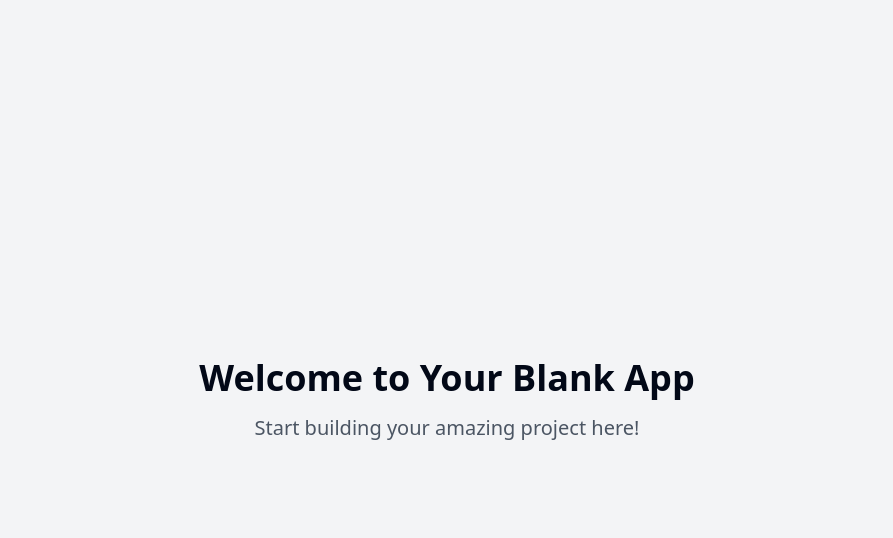
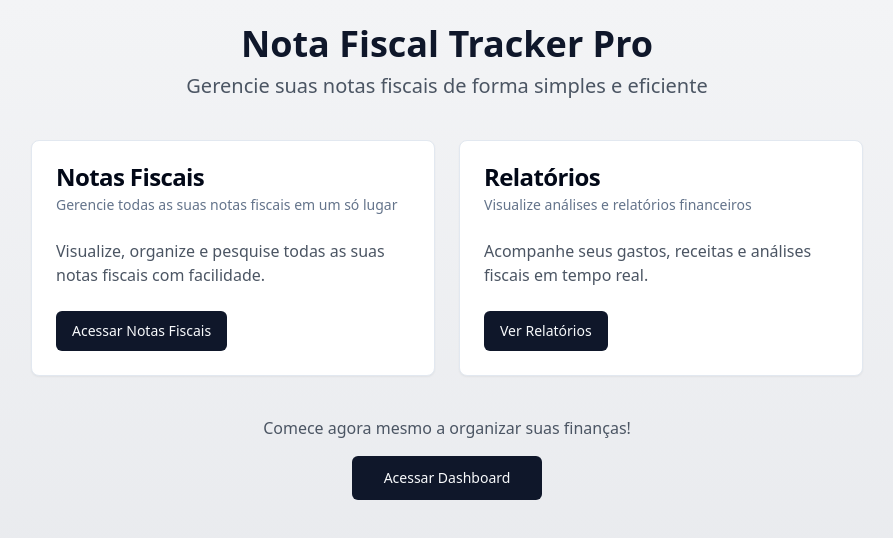
Before and after one commit to Estratetico1/nota-fiscal-tracker-pro, a React (Vite) app: page / in a window 1280 px wide. Shown: the top 538 px of the page, without its empty margins (193-1086 px from the left). Built offline with nearby package versions, Linux system fonts and the light colour scheme.

Commit message:
feat: Initial blank app setup
Initial setup for a blank React app.

```diff
--- a/src/App.tsx
+++ b/src/App.tsx
@@ -1,3 +1,4 @@
+
 import { Toaster } from "@/components/ui/toaster";
 import { Toaster as Sonner } from "@/components/ui/sonner";
 import { TooltipProvider } from "@/components/ui/tooltip";
@@ -5,6 +6,10 @@ import { QueryClient, QueryClientProvider } from "@tanstack/react-query";
 import { BrowserRouter, Routes, Route } from "react-router-dom";
 import Index from "./pages/Index";
 import NotFound from "./pages/NotFound";
+import Dashboard from "./pages/Dashboard";
+import InvoiceList from "./pages/InvoiceList";
+import Reports from "./pages/Reports";
+import Settings from "./pages/Settings";
 
 const queryClient = new QueryClient();
 
@@ -16,6 +21,10 @@ const App = () => (
       <BrowserRouter>
         <Routes>
           <Route path="/" element={<Index />} />
+          <Route path="/dashboard" element={<Dashboard />} />
+          <Route path="/invoices" element={<InvoiceList />} />
+          <Route path="/reports" element={<Reports />} />
+          <Route path="/settings" element={<Settings />} />
           {/* ADD ALL CUSTOM ROUTES ABOVE THE CATCH-ALL "*" ROUTE */}
           <Route path="*" element={<NotFound />} />
         </Routes>
--- /dev/null
+++ b/src/pages/Dashboard.tsx
@@ -0,0 +1,60 @@
+
+import { Card, CardContent, CardDescription, CardHeader, CardTitle } from "@/components/ui/card";
+import { Link } from "react-router-dom";
+import { Button } from "@/components/ui/button";
+
+const Dashboard = () => {
+  return (
+    <div className="min-h-screen bg-gray-50 p-6">
+      <div className="container mx-auto max-w-6xl">
+        <header className="mb-8">
+          <h1 className="text-3xl font-bold">Dashboard</h1>
+          <p className="text-gray-600">Bem-vindo ao seu painel de controle</p>
+        </header>
+
+        <div className="grid md:grid-cols-2 lg:grid-cols-3 gap-6">
+          <Card>
+            <CardHeader>
+              <CardTitle>Notas Fiscais</CardTitle>
+              <CardDescription>Gerenciamento de notas fiscais</CardDescription>
+            </CardHeader>
+            <CardContent>
+              <p className="mb-4">Acesse e gerencie todas as suas notas fiscais em um só lugar.</p>
+              <Button asChild variant="outline" className="w-full">
+                <Link to="/invoices">Ver Notas Fiscais</Link>
+              </Button>
+            </CardContent>
+          </Card>
+
+          <Card>
+            <CardHeader>
+              <CardTitle>Relatórios</CardTitle>
+              <CardDescription>Análises e estatísticas</CardDescription>
+            </CardHeader>
+            <CardContent>
+              <p className="mb-4">Visualize relatórios detalhados sobre suas transações financeiras.</p>
+              <Button asChild variant="outline" className="w-full">
+                <Link to="/reports">Ver Relatórios</Link>
+              </Button>
+            </CardContent>
+          </Card>
+
+          <Card>
+            <CardHeader>
+              <CardTitle>Configurações</CardTitle>
+              <CardDescription>Preferências do sistema</CardDescription>
+            </CardHeader>
+            <CardContent>
+              <p className="mb-4">Configure as preferências e opções do seu sistema.</p>
+              <Button asChild variant="outline" className="w-full">
+                <Link to="/settings">Configurar</Link>
+              </Button>
+            </CardContent>
+          </Card>
+        </div>
+      </div>
+    </div>
+  );
+};
+
+export default Dashboard;
--- a/src/pages/Index.tsx
+++ b/src/pages/Index.tsx
@@ -1,11 +1,61 @@
-// Update this page (the content is just a fallback if you fail to update the page)
+
+import { Button } from "@/components/ui/button";
+import { Card, CardContent, CardDescription, CardFooter, CardHeader, CardTitle } from "@/components/ui/card";
+import { Link } from "react-router-dom";
 
 const Index = () => {
   return (
-    <div className="min-h-screen flex items-center justify-center bg-gray-100">
-      <div className="text-center">
-        <h1 className="text-4xl font-bold mb-4">Welcome to Your Blank App</h1>
-        <p className="text-xl text-gray-600">Start building your amazing project here!</p>
+    <div className="min-h-screen bg-gradient-to-b from-gray-100 to-gray-200 p-6">
+      <div className="container mx-auto max-w-4xl">
+        <header className="mb-10 text-center">
+          <h1 className="text-4xl font-bold mb-2 text-primary">Nota Fiscal Tracker Pro</h1>
+          <p className="text-xl text-gray-600">Gerencie suas notas fiscais de forma simples e eficiente</p>
+        </header>
+
+        <div className="grid md:grid-cols-2 gap-6">
+          <Card>
+            <CardHeader>
+              <CardTitle>Notas Fiscais</CardTitle>
+              <CardDescription>Gerencie todas as suas notas fiscais em um só lugar</CardDescription>
+            </CardHeader>
+            <CardContent>
+              <p className="text-gray-600">
+                Visualize, organize e pesquise todas as suas notas fiscais com facilidade.
+              </p>
+            </CardContent>
+            <CardFooter>
+              <Button asChild>
+                <Link to="/invoices">Acessar Notas Fiscais</Link>
+              </Button>
+            </CardFooter>
+          </Card>
+
+          <Card>
+            <CardHeader>
+              <CardTitle>Relatórios</CardTitle>
+              <CardDescription>Visualize análises e relatórios financeiros</CardDescription>
+            </CardHeader>
+            <CardContent>
+              <p className="text-gray-600">
+                Acompanhe seus gastos, receitas e análises fiscais em tempo real.
+              </p>
+            </CardContent>
+            <CardFooter>
+              <Button asChild>
+                <Link to="/reports">Ver Relatórios</Link>
+              </Button>
+            </CardFooter>
+          </Card>
+        </div>
+
+        <div className="mt-10 text-center">
+          <p className="text-gray-600 mb-4">
+            Comece agora mesmo a organizar suas finanças!
+          </p>
+          <Button size="lg" variant="default" asChild>
+            <Link to="/dashboard">Acessar Dashboard</Link>
+          </Button>
+        </div>
       </div>
     </div>
   );
--- /dev/null
+++ b/src/pages/InvoiceList.tsx
@@ -0,0 +1,19 @@
+
+const InvoiceList = () => {
+  return (
+    <div className="min-h-screen bg-gray-50 p-6">
+      <div className="container mx-auto max-w-6xl">
+        <header className="mb-8">
+          <h1 className="text-3xl font-bold">Notas Fiscais</h1>
+          <p className="text-gray-600">Gerencie todas as suas notas fiscais</p>
+        </header>
+
+        <div className="bg-white rounded-lg shadow p-6">
+          <p>Conteúdo das notas fiscais será exibido aqui.</p>
+        </div>
+      </div>
+    </div>
+  );
+};
+
+export default InvoiceList;
--- /dev/null
+++ b/src/pages/Reports.tsx
@@ -0,0 +1,19 @@
+
+const Reports = () => {
+  return (
+    <div className="min-h-screen bg-gray-50 p-6">
+      <div className="container mx-auto max-w-6xl">
+        <header className="mb-8">
+          <h1 className="text-3xl font-bold">Relatórios</h1>
+          <p className="text-gray-600">Visualize relatórios e análises financeiras</p>
+        </header>
+
+        <div className="bg-white rounded-lg shadow p-6">
+          <p>Os relatórios financeiros serão exibidos aqui.</p>
+        </div>
+      </div>
+    </div>
+  );
+};
+
+export default Reports;
--- /dev/null
+++ b/src/pages/Settings.tsx
@@ -0,0 +1,19 @@
+
+const Settings = () => {
+  return (
+    <div className="min-h-screen bg-gray-50 p-6">
+      <div className="container mx-auto max-w-6xl">
+        <header className="mb-8">
+          <h1 className="text-3xl font-bold">Configurações</h1>
+          <p className="text-gray-600">Configure as preferências do sistema</p>
+        </header>
+
+        <div className="bg-white rounded-lg shadow p-6">
+          <p>As opções de configuração serão exibidas aqui.</p>
+        </div>
+      </div>
+    </div>
+  );
+};
+
+export default Settings;
```
